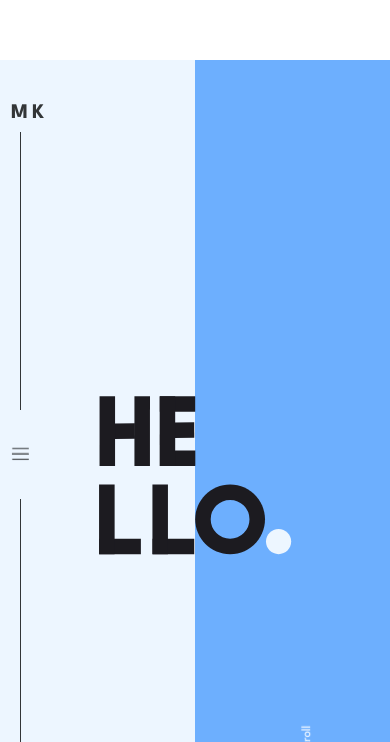
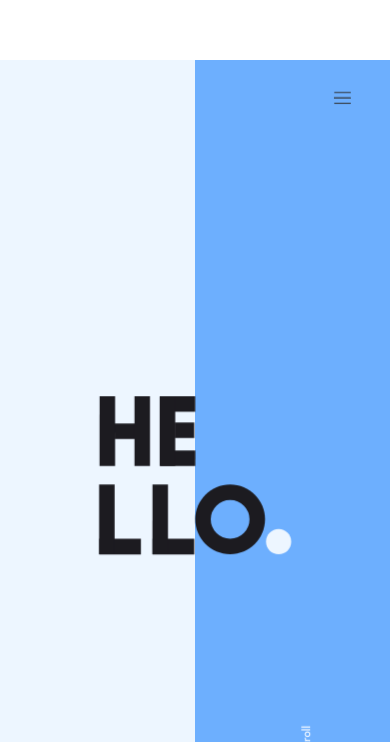
Before and after one commit to MaximKursakov/Portfolio, a React (Create React App) app: page / in a window 390 px wide. Shown: the part 826-1568 px from the top of the page. Built offline with nearby package versions, Linux system fonts and the light colour scheme.

Commit message:
navmenu for phones + 'hello'svg moves out of screen when animating out

```diff
--- a/src/App.scss
+++ b/src/App.scss
@@ -105,6 +105,36 @@ body {
         }
 
 
+    }
+}
+
+.intro-sidebar-phone {
+    display: flex;
+    flex-direction: row;
+    justify-content: flex-end;
+    align-items: center;
+    visibility: hidden;
+    position: absolute;
+    top: 0;
+    right: 0%;
+    width: 100%;
+    height: 10%;
+    z-index: 2;
+    .burger {
+        cursor: pointer;
+        scale: .3;
+        z-index: 1;
+    }
+    .navLinks-Phone {
+        padding: 0;
+        width: 100%;
+        display: flex;
+        justify-content: space-evenly;
+        list-style: none;
+        gap: 10%;
+        li {
+            cursor: pointer;
+        }
     }
 }
 
@@ -617,3 +647,12 @@ circle {
     }
 
 }
+
+@media (max-width: 480px) {
+    .intro-sidebar {
+        display: none;
+    }
+    .intro-sidebar-phone {
+        visibility: visible;
+    }
+}
--- a/src/components/Burger.js
+++ b/src/components/Burger.js
@@ -1,12 +1,12 @@
 import { AnimatePresence, motion } from "framer-motion";
 
-export function Burger ({menuOpen, setMenuOpen}) {
+export function Burger ({menuOpen, setMenuOpen, xOffset}) {
     return(
         <>
             <motion.div
                     className="burger"
                     onClick={() => setMenuOpen(!menuOpen)}
-                    animate={{x :menuOpen ? "400%" : "0%"}}
+                    animate={{x :menuOpen ? xOffset : "0%"}}
                     transition={{duration: .3}}
                     >
                        <svg width="57" height="41" viewBox="0 0 57 41" fill="none" xmlns="http://www.w3.org/2000/svg">
--- a/src/components/Intro1.js
+++ b/src/components/Intro1.js
@@ -14,7 +14,7 @@ export function Intro1 ({introLevel}) {
             }
           };
         },
-        exit: {x : "-100vw", transition: {duration: 1}}
+        exit: {x : "-180vw", transition: {duration: 1.5}}
       };
 
       const strokeColor = "#1C1B20"
--- a/src/components/intro-sidebar.js
+++ b/src/components/intro-sidebar.js
@@ -9,9 +9,10 @@ export function IntroSidebar() {
     const linkAnimation = {
         initial : {opacity: 0, scale: 0},
         animate: {opacity:1, scale: 1 , transition: {duration: .3}},
-        exit: {opacity: 0, scale: 0}
+        exit: {opacity: 0, scale: 0, transition: {duration: .3}}
     }
     return(
+        <>
         <div className="intro-sidebar">
         <p className="portfolio-title">MK</p>
         <div className="intro-menu">
@@ -41,7 +42,7 @@ export function IntroSidebar() {
                     </motion.ul> : null}
 
                 </AnimatePresence>
-                <Burger menuOpen={menuOpen} setMenuOpen={setMenuOpen}/>
+                <Burger menuOpen={menuOpen} setMenuOpen={setMenuOpen} xOffset={"400%"}/>
             </div>
             <motion.div
             className="line2"
@@ -50,5 +51,30 @@ export function IntroSidebar() {
             ></motion.div>
         </div>
         </div>
+        <div className="intro-sidebar-phone">
+        <AnimatePresence>
+            {menuOpen ?
+                    <motion.ul className="navLinks-Phone"
+                    variants={linkAnimation}
+                    initial="initial"
+                    animate="animate"
+                    exit="exit"
+                    >
+                        <AnimatePresence>
+                        <motion.li initial={{x: 200, opacity: 0}} animate={{x: 0, opacity: 1}} transition={{duration: .5, delay: 0}}>
+                            <Link to="about" smooth={true}>ABOUT</Link>
+                        </motion.li>
+                        </AnimatePresence>
+                        <motion.li initial={{x: 150, opacity: 0}} animate={{x: 0, opacity: 1}} transition={{duration: .5, delay: .1}}>
+                            <Link to="projects" smooth={true}>PROJECTS</Link>
+                        </motion.li>
+                        <motion.li initial={{x: 100, opacity: 0}} animate={{x: 0, opacity: 1}} transition={{duration: .5, delay: .2}}>
+                            <Link to="contact" smooth={true}>CONTACT</Link>
+                        </motion.li>
+                    </motion.ul> : null}
+                </AnimatePresence>
+                <Burger menuOpen={menuOpen} setMenuOpen={setMenuOpen} xOffset="0%"/>
+        </div>
+        </>
     )
 }
```
